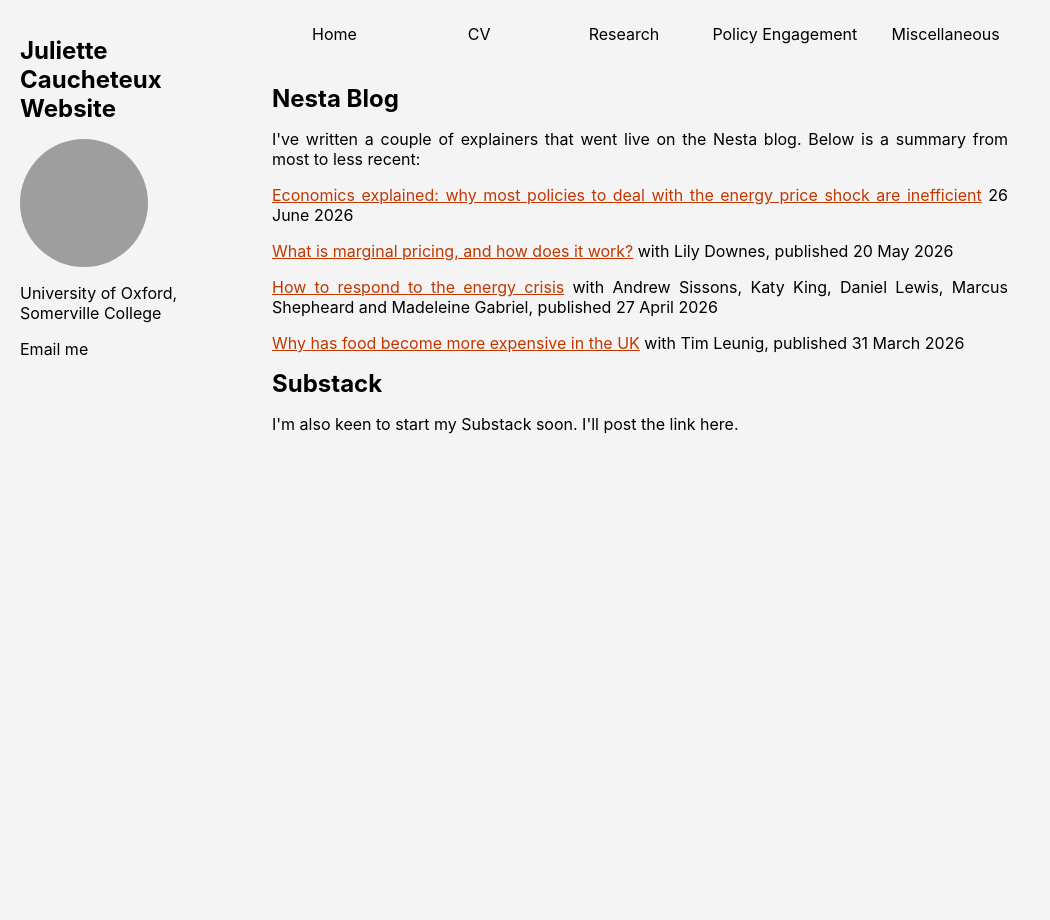
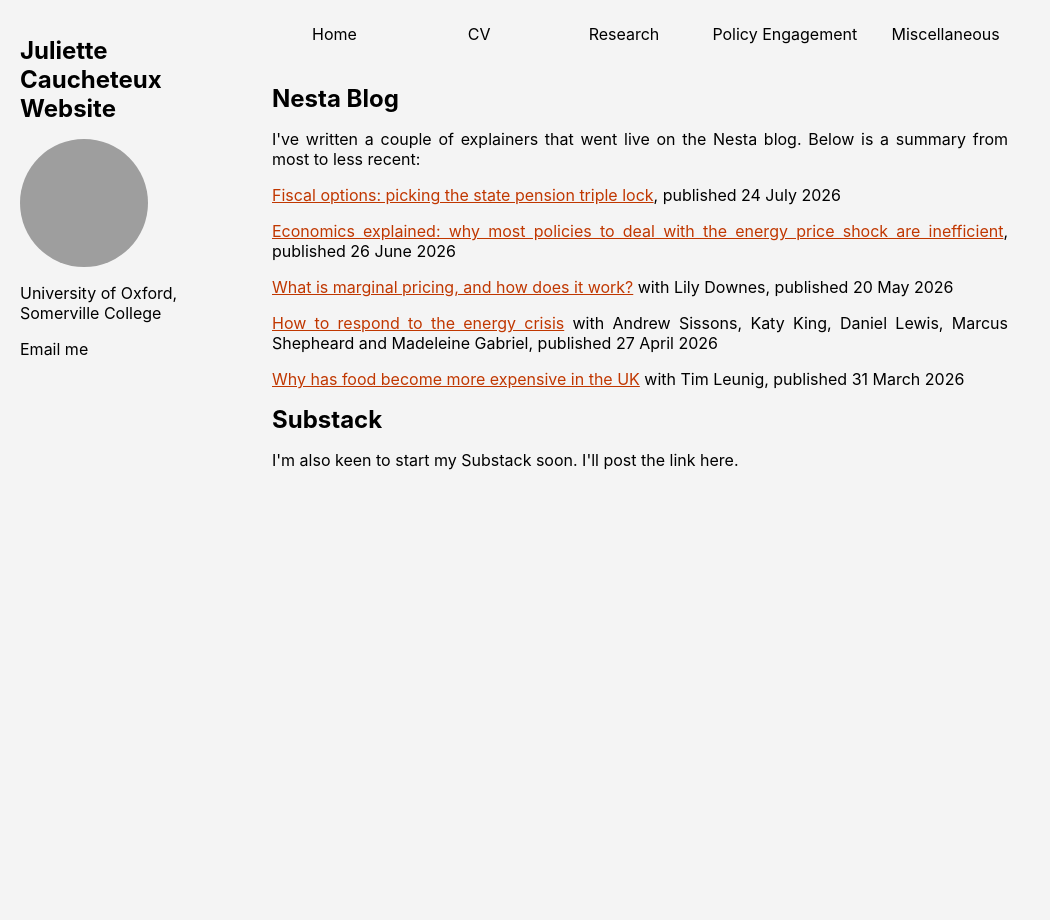
Before and after one commit to JulietteCx/juliettecx.github.io, a Jekyll site: the page built from _pages/blog.html, in a window 1280 px wide. Shown: the whole page, without its empty margins (0-1050 px from the left). Built offline with Jekyll 4.4.1, drawn with Linux system fonts in a browser that asks for light colours; grey boxes are pictures that could not be loaded.

Commit message:
Update blog.html

```diff
--- a/_pages/blog.html
+++ b/_pages/blog.html
@@ -16,10 +16,13 @@ author_profile: true
 <h1>Nesta Blog</h1>
 
 <p>I've written a couple of explainers that went live on the Nesta blog. Below is a summary from most to less recent:</p>
+<p> <a href="https://www.nesta.org.uk/blog/fiscal-options-picking-the-state-pension-triple-lock/"
+     style="color:#C03700; text-decoration:underline;">
+    Fiscal options: picking the state pension triple lock</a>, published 24 July 2026
 <p>
   <a href="https://www.nesta.org.uk/blog/economics-explained-why-most-policies-to-deal-with-the-energy-price-shock-are-inefficient/"
      style="color:#C03700; text-decoration:underline;">
-    Economics explained: why most policies to deal with the energy price shock are inefficient</a> 26 June 2026
+    Economics explained: why most policies to deal with the energy price shock are inefficient</a>, published 26 June 2026
 </p>
 
   <p>
```
